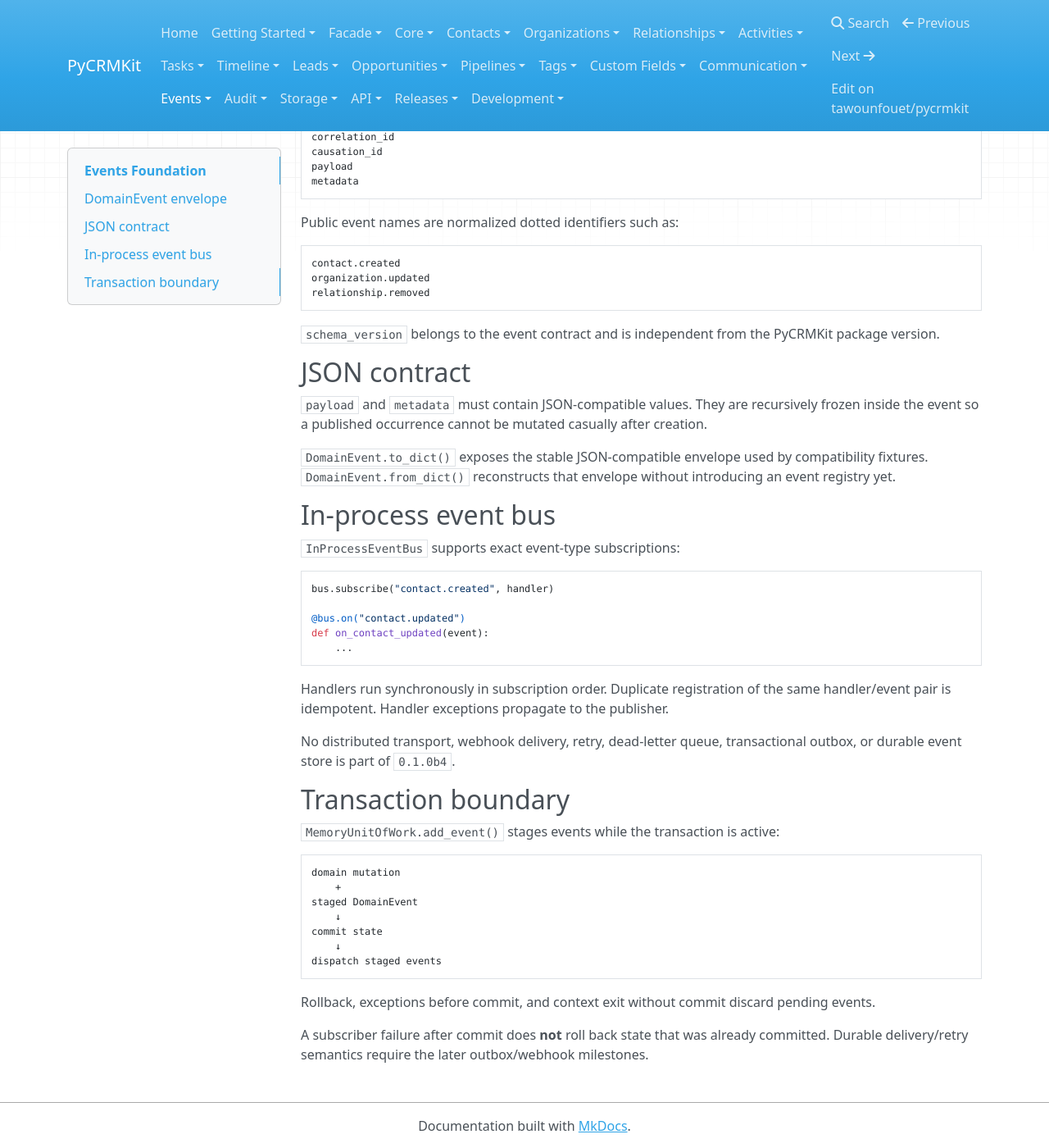
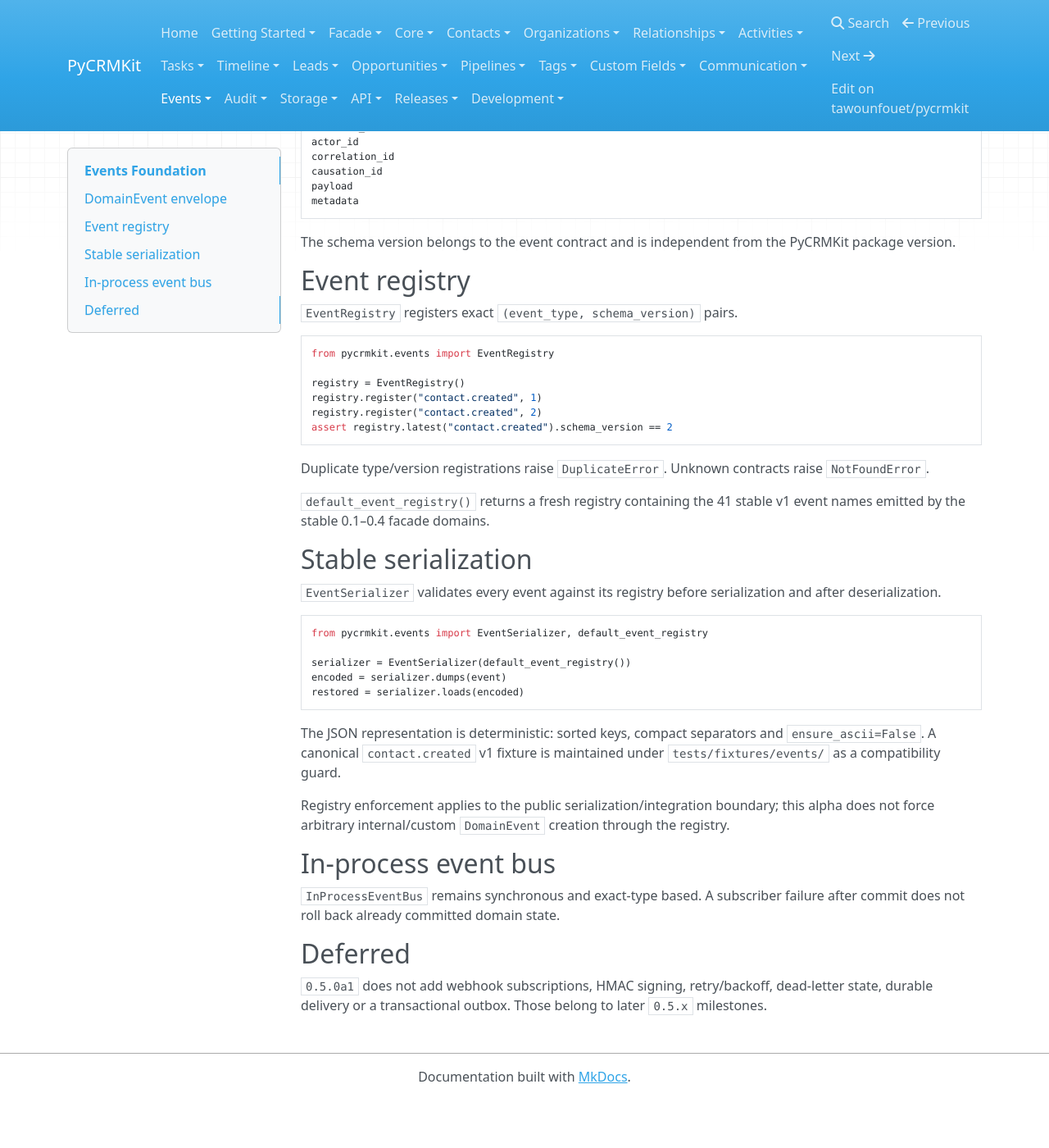
Before and after one commit to tawounfouet/pycrmkit, an MkDocs documentation site: the page built from docs/events/index.md, in a window 1280 px wide and 1400 px high, scrolled down 346 px. Shown: the whole window at 82% size. Built offline with MkDocs 1.6.1, drawn with Linux system fonts in a browser that asks for light colours; nearby versions of some CDN libraries; after the commit the page ends 1687 px from its top, so only the background shows below that; some of the changed text lies outside the part shown.

Commit message:
test(events): qualify public registry serialization surface

````diff
--- a/docs/events/index.md
+++ b/docs/events/index.md
@@ -1,10 +1,12 @@
 # Events Foundation
 
-`0.1.0b4` introduces the first CRM domain-event surface.
+PyCRMKit's event foundation started in `0.1.0b4`. `0.5.0a1` promotes the
+existing event envelope toward a stable integration surface by adding an
+explicit registry and deterministic serialization.
 
 ## DomainEvent envelope
 
-Every event uses the same immutable envelope:
+Every event keeps the existing immutable envelope:
 
 ```text
 id
@@ -20,52 +22,56 @@
 metadata
 ```
 
-Public event names are normalized dotted identifiers such as:
+The schema version belongs to the event contract and is independent from the
+PyCRMKit package version.
 
-```text
-contact.created
-organization.updated
-relationship.removed
+## Event registry
+
+`EventRegistry` registers exact `(event_type, schema_version)` pairs.
+
+```python
+from pycrmkit.events import EventRegistry
+
+registry = EventRegistry()
+registry.register("contact.created", 1)
+registry.register("contact.created", 2)
+assert registry.latest("contact.created").schema_version == 2
 ```
 
-`schema_version` belongs to the event contract and is independent from the PyCRMKit package version.
+Duplicate type/version registrations raise `DuplicateError`. Unknown
+contracts raise `NotFoundError`.
 
-## JSON contract
+`default_event_registry()` returns a fresh registry containing the 41 stable
+v1 event names emitted by the stable 0.1–0.4 facade domains.
 
-`payload` and `metadata` must contain JSON-compatible values. They are recursively frozen inside the event so a published occurrence cannot be mutated casually after creation.
+## Stable serialization
 
-`DomainEvent.to_dict()` exposes the stable JSON-compatible envelope used by compatibility fixtures. `DomainEvent.from_dict()` reconstructs that envelope without introducing an event registry yet.
+`EventSerializer` validates every event against its registry before
+serialization and after deserialization.
+
+```python
+from pycrmkit.events import EventSerializer, default_event_registry
+
+serializer = EventSerializer(default_event_registry())
+encoded = serializer.dumps(event)
+restored = serializer.loads(encoded)
+```
+
+The JSON representation is deterministic: sorted keys, compact separators and
+`ensure_ascii=False`. A canonical `contact.created` v1 fixture is maintained
+under `tests/fixtures/events/` as a compatibility guard.
+
+Registry enforcement applies to the public serialization/integration boundary;
+this alpha does not force arbitrary internal/custom `DomainEvent` creation
+through the registry.
 
 ## In-process event bus
 
-`InProcessEventBus` supports exact event-type subscriptions:
+`InProcessEventBus` remains synchronous and exact-type based. A subscriber
+failure after commit does not roll back already committed domain state.
 
-```python
-bus.subscribe("contact.created", handler)
+## Deferred
 
-@bus.on("contact.updated")
-def on_contact_updated(event):
-    ...
-```
-
-Handlers run synchronously in subscription order. Duplicate registration of the same handler/event pair is idempotent. Handler exceptions propagate to the publisher.
-
-No distributed transport, webhook delivery, retry, dead-letter queue, transactional outbox, or durable event store is part of `0.1.0b4`.
-
-## Transaction boundary
-
-`MemoryUnitOfWork.add_event()` stages events while the transaction is active:
-
-```text
-domain mutation
-    +
-staged DomainEvent
-    ↓
-commit state
-    ↓
-dispatch staged events
-```
-
-Rollback, exceptions before commit, and context exit without commit discard pending events.
-
-A subscriber failure after commit does **not** roll back state that was already committed. Durable delivery/retry semantics require the later outbox/webhook milestones.
+`0.5.0a1` does not add webhook subscriptions, HMAC signing, retry/backoff,
+dead-letter state, durable delivery or a transactional outbox. Those belong to
+later `0.5.x` milestones.
````
Also changed, not shown: docs/releases/0.5.0a1.md (added, +27 -0 lines), 2 other files.
